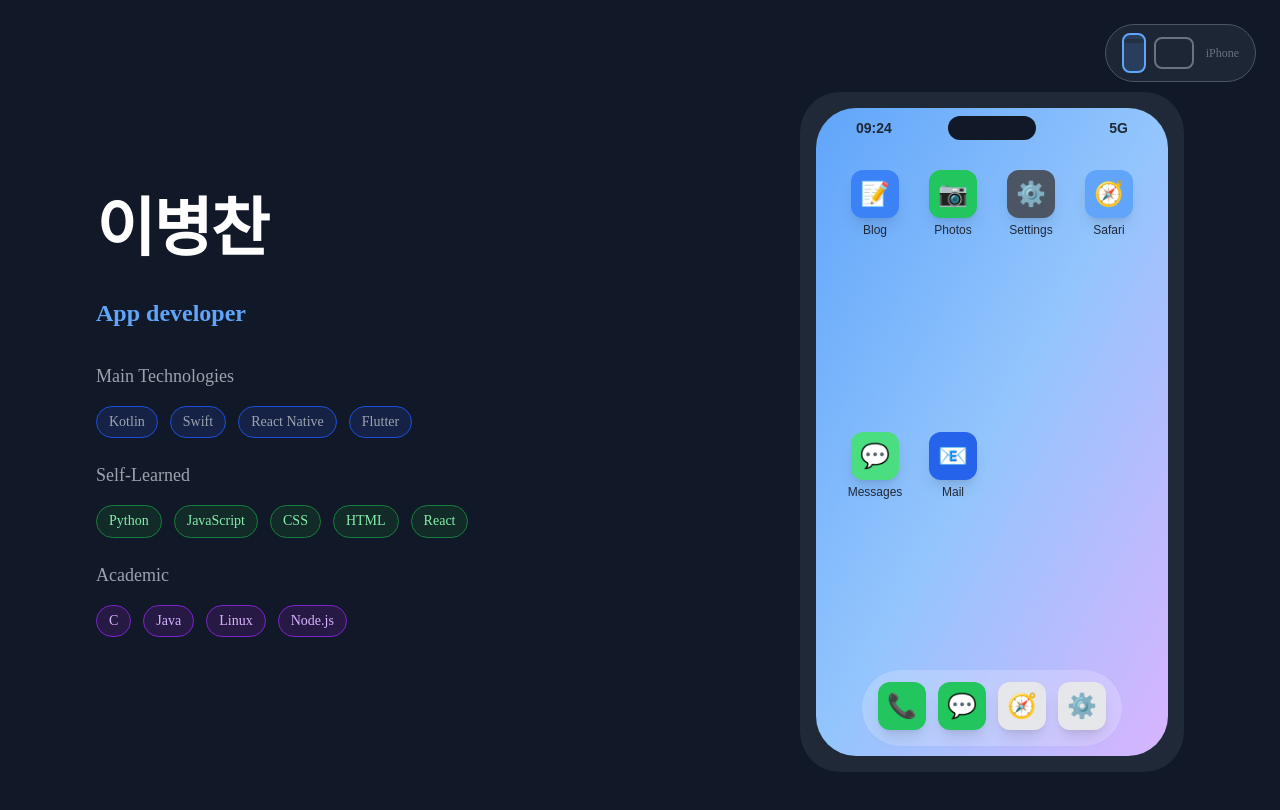
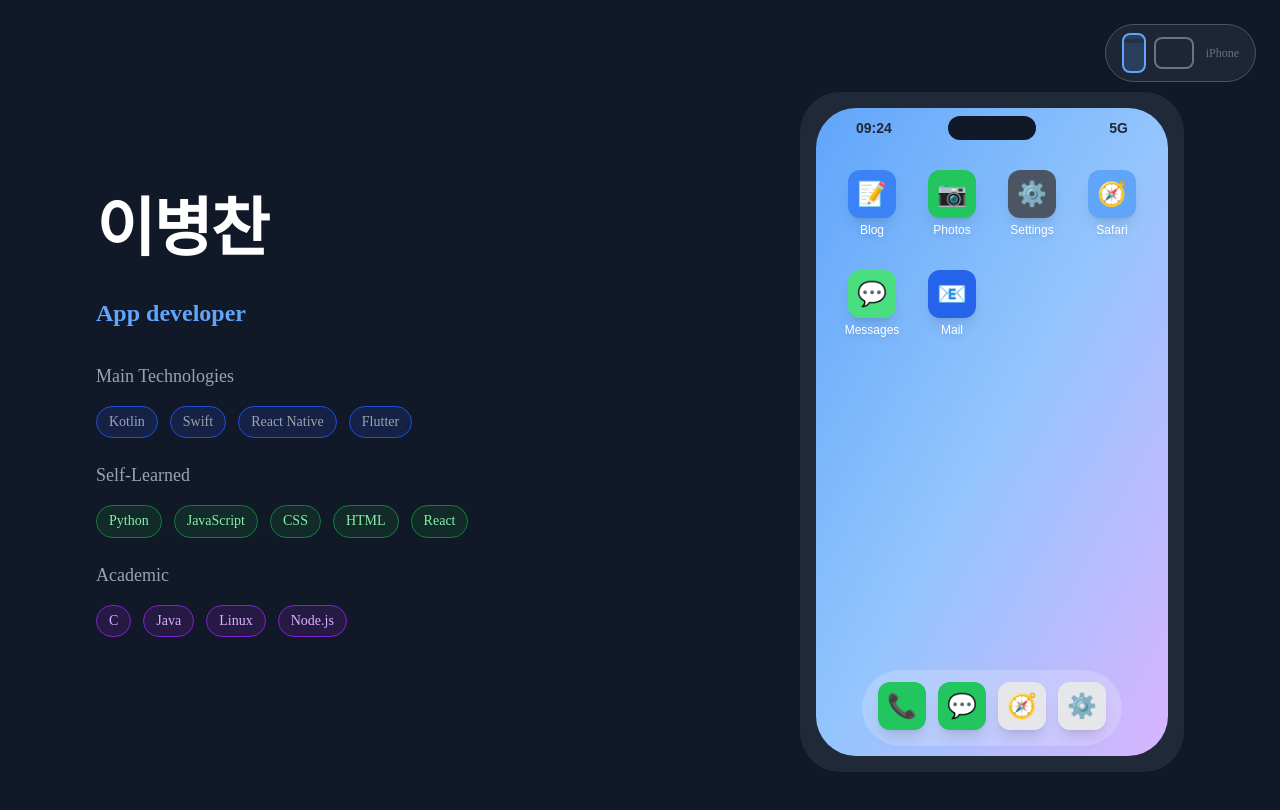
Before and after one commit to mark77234/mark77234.github.io, a React (Vite) app: page / in a window 1280 px wide. Shown: the top 810 px of the page. Built offline with nearby package versions, Linux system fonts and the light colour scheme.

Commit message:
feat: ui 수정

```diff
--- a/src/components/device/HomeScreen.tsx
+++ b/src/components/device/HomeScreen.tsx
@@ -16,16 +16,16 @@ interface AppIconProps {
 
 function AppIcon({ name, icon, color, onClick, linkTo }: AppIconProps) {
   const iconContent = (
-    <>
+    <div className="flex flex-col items-center">
       <div
         className={`w-12 h-12 rounded-xl flex items-center justify-center text-2xl shadow-lg mb-1 ${color}`}
       >
         {icon}
       </div>
-      <span className="text-xs text-gray-800 text-center font-medium max-w-16 truncate">
+      <span className="text-xs text-white text-center font-medium max-w-16 drop-shadow-md">
         {name}
       </span>
-    </>
+    </div>
   );
 
   if (linkTo) {
@@ -63,13 +63,13 @@ export default function HomeScreen({
   ];
 
   const gridCols = deviceType === "ipad" ? "grid-cols-4" : "grid-cols-4";
-  const gap = deviceType === "ipad" ? "gap-8" : "gap-6";
+  const gap = deviceType === "ipad" ? "gap-12" : "gap-8";
   const padding = deviceType === "ipad" ? "p-12" : "p-8";
 
   return (
     <div className={`w-full h-full ${padding} flex flex-col`}>
       {/* 앱 그리드 */}
-      <div className={`grid ${gridCols} ${gap} flex-1`}>
+      <div className={`grid ${gridCols} ${gap} `}>
         {apps.map((app, index) => {
           if (app.name === "Blog") {
             return (
@@ -95,7 +95,7 @@ export default function HomeScreen({
       </div>
 
       {/* 독 영역 */}
-      <div className="flex justify-center mb-2">
+      <div className="flex justify-center mt-auto mb-2">
         <div className="bg-white/20 backdrop-blur-md rounded-full px-4 py-3 flex gap-3">
           <AppIcon
             icon="📞"
```
